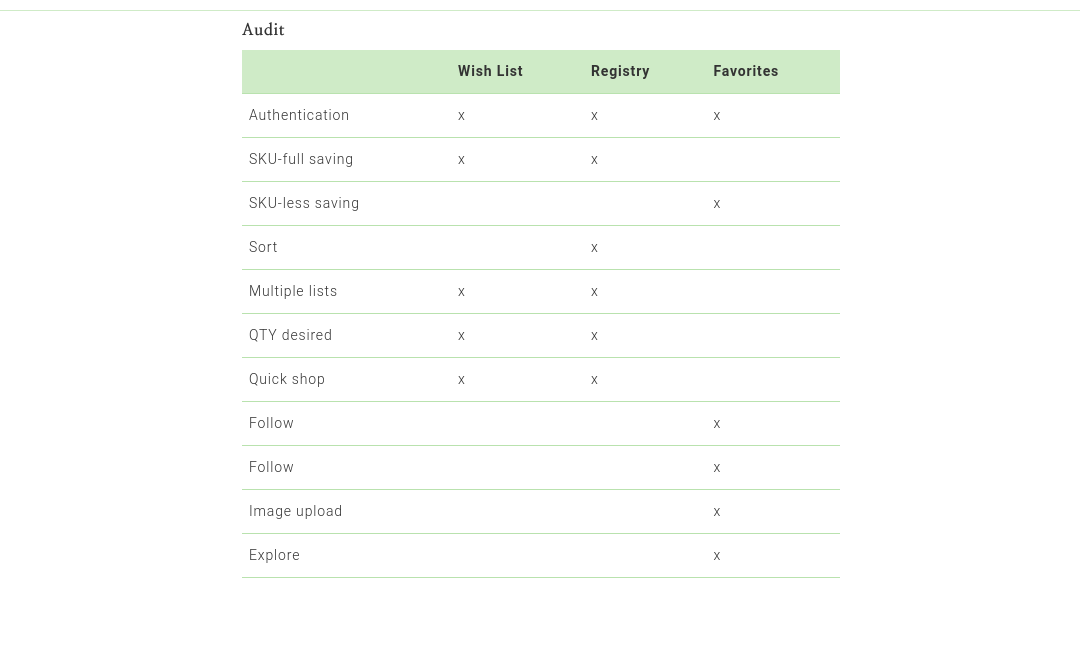
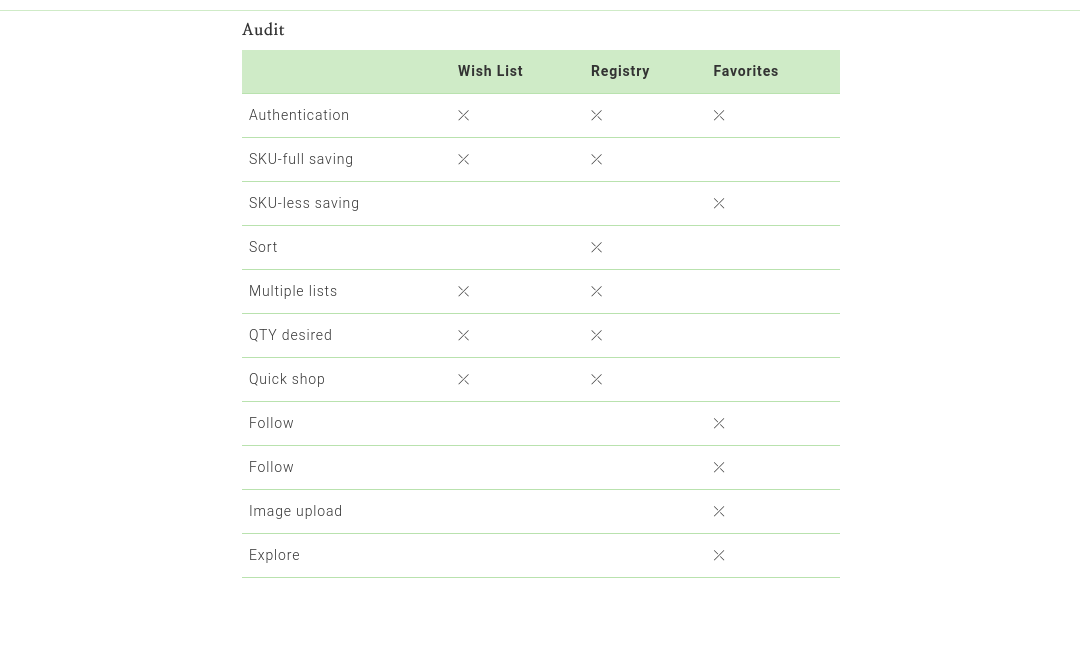
Before and after one commit to dyutibarma/monochrome, a Jekyll site: the page built from _portfolio/2018-10-23-ecommerce-listing.md, in a window 1280 px wide and 900 px high, scrolled down 3669 px. Shown: the part 153-803 px from the top of the window, without its empty margins (99-1179 px from the left). Built offline with Jekyll 4.4.1, drawn with Linux system fonts in a browser that asks for light colours.

Commit message:
Update 2018-10-23-ecommerce-listing.md

```diff
--- a/_portfolio/2018-10-23-ecommerce-listing.md
+++ b/_portfolio/2018-10-23-ecommerce-listing.md
@@ -133,69 +133,69 @@ layout: portfolio
 		</tr>
 		<tr>
 			<td>Authentication</td>
-			<td>x</td>
-			<td>x</td>
-			<td>x</td>
+			<td>⤫</td>
+			<td>⤫</td>
+			<td>⤫</td>
 		</tr>
 		<tr>
 			<td>SKU-full saving</td>
-			<td>x</td>
-			<td>x</td>
+			<td>⤫</td>
+			<td>⤫</td>
 			<td></td>
 		</tr>
 		<tr>
 			<td>SKU-less saving</td>
 			<td></td>
 			<td></td>
-			<td>x</td>
+			<td>⤫</td>
 		</tr>
 		<tr>
 			<td>Sort</td>
 			<td></td>
-			<td>x</td>
+			<td>⤫</td>
 			<td></td>
 		</tr>
 		<tr>
 			<td>Multiple lists</td>
-			<td>x</td>
-			<td>x</td>
+			<td>⤫</td>
+			<td>⤫</td>
 			<td></td>
 		</tr>
 		<tr>
 			<td>QTY desired</td>
-			<td>x</td>
-			<td>x</td>
+			<td>⤫</td>
+			<td>⤫</td>
 			<td></td>
 		</tr>
 		<tr>
 			<td>Quick shop</td>
-			<td>x</td>
-			<td>x</td>
+			<td>⤫</td>
+			<td>⤫</td>
 			<td></td>
 		</tr>
 		<tr>
 			<td>Follow</td>
 			<td></td>
 			<td></td>
-			<td>x</td>
+			<td>⤫</td>
 		</tr>
 		<tr>
 			<td>Follow</td>
 			<td></td>
 			<td></td>
-			<td>x</td>
+			<td>⤫</td>
 		</tr>
 		<tr>
 			<td>Image upload</td>
 			<td></td>
 			<td></td>
-			<td>x</td>
+			<td>⤫</td>
 		</tr>
 		<tr>
 			<td>Explore</td>
 			<td></td>
 			<td></td>
-			<td>x</td>
+			<td>⤫</td>
 		</tr>
 		</table>
 		<h2>solution overview</h2>
```
